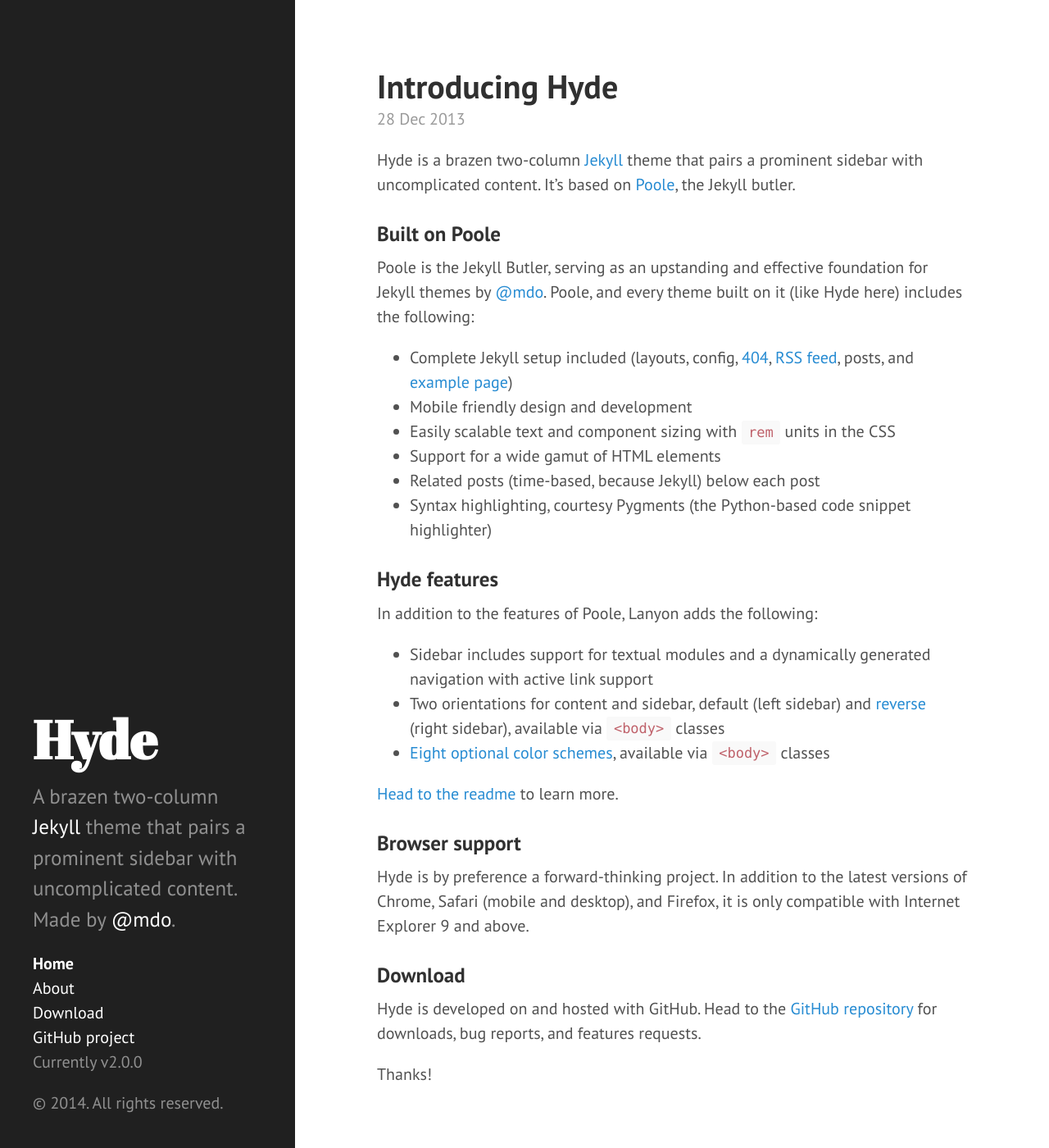
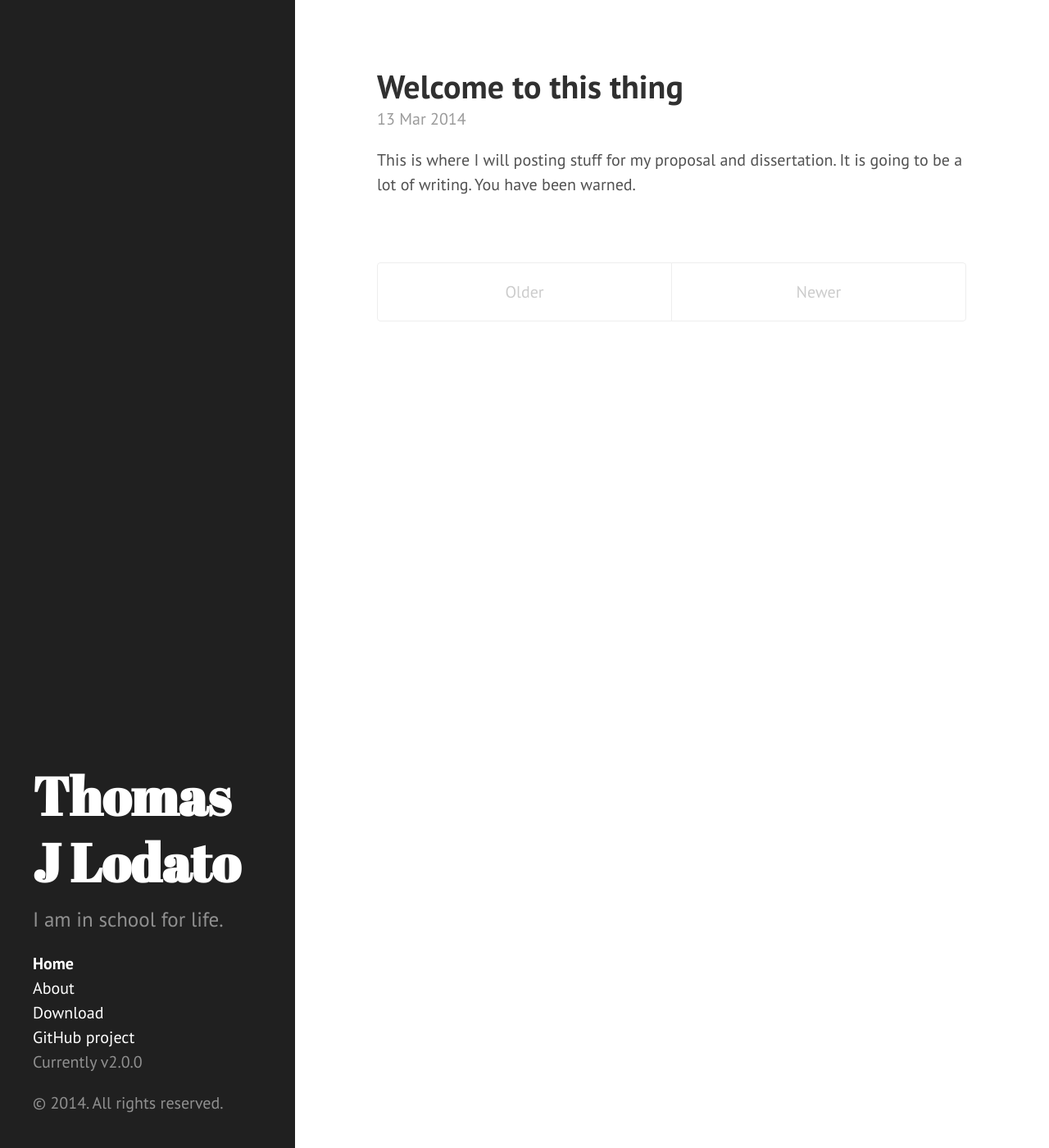
Before and after one commit to deathpillow/deathpillow.github.io, a Jekyll site: the page built from index.html, in a window 1280 px wide and 1400 px high. Shown: the whole window at 82% size. Built offline with Jekyll 4.4.1, drawn with Linux system fonts in a browser that asks for light colours; Markdown is read by kramdown in place of the engine named in the settings; the list of posts is cut into pages by our own code; some of the changed text lies outside the part shown.

Commit message:
Making this my own

```diff
--- a/_config.yml
+++ b/_config.yml
@@ -6,13 +6,13 @@ pygments:         true
 permalink:        pretty
 
 # Setup
-title:            Hyde
-tagline:          'A Jekyll theme'
-description:      'A brazen two-column <a href="http://jekyllrb.com" target="_blank">Jekyll</a> theme that pairs a prominent sidebar with uncomplicated content. Made by <a href="https://twitter.com/mdo" target="_blank">@mdo</a>.'
-url:              http://hyde.getpoole.com
+title:            Thomas J Lodato
+tagline:          'Design Researcher & PhD Student'
+description:      'I am in school for life.'
+url:              http://deathpillow.github.io
 
 author:
-  name:           'Mark Otto'
+  name:           'Thomas James Lodato'
   url:            https://twitter.com/mdo
 
 paginate:         5
--- a/_posts/2012-02-06-whats-jekyll.md
+++ /dev/null
@@ -1,12 +0,0 @@
----
-layout: post
-title: What's Jekyll?
----
-
-[Jekyll](http://jekyllrb.com) is a static site generator, an open-source tool for creating simple yet powerful websites of all shapes and sizes. From [the project's readme](https://github.com/mojombo/jekyll/blob/master/README.markdown):
-
-  > Jekyll is a simple, blog aware, static site generator. It takes a template directory [...] and spits out a complete, static website suitable for serving with Apache or your favorite web server. This is also the engine behind GitHub Pages, which you can use to host your project’s page or blog right here from GitHub.
-
-It's an immensely useful tool and one we encourage you to use here with Hyde.
-
-Find out more by [visiting the project on GitHub](https://github.com/mojombo/jekyll).
--- a/_posts/2012-02-07-example-content.md
+++ /dev/null
@@ -1,55 +0,0 @@
----
-layout: post
-title: Example content
----
-
-This blog post shows a few different types of content that's supported and styled with Hyde. Basic typography, images, and code are all supported.
-
------
-
-Cum sociis natoque penatibus et magnis <a href="#">dis parturient montes</a>, nascetur ridiculus mus. Aenean eu leo quam. Pellentesque ornare sem lacinia quam venenatis vestibulum. Sed posuere consectetur est at lobortis. Cras mattis consectetur purus sit amet fermentum.
-
-> Curabitur blandit tempus porttitor. **Nullam quis risus eget urna mollis** ornare vel eu leo. Nullam id dolor id nibh ultricies vehicula ut id elit.
-
-Etiam porta *sem malesuada magna* mollis euismod. Cras mattis consectetur purus sit amet fermentum. Aenean lacinia bibendum nulla sed consectetur.
-
-## Heading
-
-Vivamus sagittis lacus vel augue laoreet rutrum faucibus dolor auctor. Duis mollis, est non commodo luctus, nisi erat porttitor ligula, eget lacinia odio sem nec elit. Morbi leo risus, porta ac consectetur ac, vestibulum at eros.
-
-### Sub-heading
-
-Cum sociis natoque penatibus et magnis dis parturient montes, nascetur ridiculus mus.
-
-{% highlight js %}
-// Example can be run directly in your JavaScript console
-
-// Create a function that takes two arguments and returns the sum of those arguments
-var adder = new Function("a", "b", "return a + b");
-
-// Call the function
-adder(2, 6);
-// > 8
-{% endhighlight %}
-
-Aenean lacinia bibendum nulla sed consectetur. Etiam porta sem malesuada magna mollis euismod. Fusce dapibus, tellus ac cursus commodo, tortor mauris condimentum nibh, ut fermentum massa.
-
-### Sub-heading
-
-Cum sociis natoque penatibus et magnis dis parturient montes, nascetur ridiculus mus. Aenean lacinia bibendum nulla sed consectetur. Etiam porta sem malesuada magna mollis euismod. Fusce dapibus, tellus ac cursus commodo, tortor mauris condimentum nibh, ut fermentum massa justo sit amet risus.
-
-* Praesent commodo cursus magna, vel scelerisque nisl consectetur et.
-* Donec id elit non mi porta gravida at eget metus.
-* Nulla vitae elit libero, a pharetra augue.
-
-Donec ullamcorper nulla non metus auctor fringilla. Nulla vitae elit libero, a pharetra augue.
-
-1. Vestibulum id ligula porta felis euismod semper.
-2. Cum sociis natoque penatibus et magnis dis parturient montes, nascetur ridiculus mus.
-3. Maecenas sed diam eget risus varius blandit sit amet non magna.
-
-Cras mattis consectetur purus sit amet fermentum. Sed posuere consectetur est at lobortis.
-
------
-
-Want to see something else added? <a href="https://github.com/mdo/hyde/issues/new">Open an issue.</a>
--- a/_posts/2013-12-28-introducing-hyde.md
+++ /dev/null
@@ -1,37 +0,0 @@
----
-layout: post
-title: Introducing Hyde
----
-
-Hyde is a brazen two-column [Jekyll](http://jekyllrb.com) theme that pairs a prominent sidebar with uncomplicated content. It's based on [Poole](http://getpoole.com), the Jekyll butler.
-
-### Built on Poole
-
-Poole is the Jekyll Butler, serving as an upstanding and effective foundation for Jekyll themes by [@mdo](https://twitter.com/mdo). Poole, and every theme built on it (like Hyde here) includes the following:
-
-* Complete Jekyll setup included (layouts, config, [404](/404), [RSS feed](/atom.xml), posts, and [example page](/about))
-* Mobile friendly design and development
-* Easily scalable text and component sizing with `rem` units in the CSS
-* Support for a wide gamut of HTML elements
-* Related posts (time-based, because Jekyll) below each post
-* Syntax highlighting, courtesy Pygments (the Python-based code snippet highlighter)
-
-### Hyde features
-
-In addition to the features of Poole, Lanyon adds the following:
-
-* Sidebar includes support for textual modules and a dynamically generated navigation with active link support
-* Two orientations for content and sidebar, default (left sidebar) and [reverse](https://github.com/poole/lanyon#reverse-layout) (right sidebar), available via `<body>` classes
-* [Eight optional color schemes](https://github.com/poole/hyde#themes), available via `<body>` classes
-
-[Head to the readme](https://github.com/poole/hyde#readme) to learn more.
-
-### Browser support
-
-Hyde is by preference a forward-thinking project. In addition to the latest versions of Chrome, Safari (mobile and desktop), and Firefox, it is only compatible with Internet Explorer 9 and above.
-
-### Download
-
-Hyde is developed on and hosted with GitHub. Head to the <a href="https://github.com/poole/hyde">GitHub repository</a> for downloads, bug reports, and features requests.
-
-Thanks!
--- /dev/null
+++ b/_posts/2014-03-13-wait-for-it.md
@@ -0,0 +1,6 @@
+---
+layout: post
+title: Welcome to this thing
+---
+
+This is where I will posting stuff for my proposal and dissertation. It is going to be a lot of writing. You have been warned.
--- a/about.md
+++ b/about.md
@@ -4,27 +4,11 @@ title: About
 ---
 
 <p class="message">
-  Hey there! This page is included as an example. Feel free to customize it for your own use upon downloading. Carry on!
+  Hi! My name is Thomas.
 </p>
 
-In the novel, *The Strange Case of Dr. Jeykll and Mr. Hyde*, Mr. Poole is Dr. Jekyll's virtuous and loyal butler. Similarly, Poole is an upstanding and effective butler that helps you build Jekyll themes. It's made by [@mdo](https://twitter.com/mdo).
+I am a doctoral student (soon to be candidate) in Digital Media at Georgia Institute of Technology. For the time being my work is scattered: [personal site](http://theminutewaltz.com), [coroflot] (http://www.coroflot.com/theminutewaltz), and [studio site] (http://publicdesignworkshop.net)
 
-There are currently two themes built on Poole:
+## Areas of Study
 
-* [Hyde](http://hyde.getpoole.com)
-* [Lanyon](http://lanyon.getpoole.com)
-
-Learn more and contribute on [GitHub](https://github.com/poole).
-
-## Setup
-
-Some fun facts about the setup of this project include:
-
-* Built for [Jekyll](http://jekyllrb.com)
-* Developed on GitHub and hosted for free on [GitHub Pages](https://pages.github.com)
-* Coded with [Sublime Text 2](http://sublimetext.org), an amazing code editor
-* Designed and developed while listening to music like [Blood Bros Trilogy](https://soundcloud.com/maddecent/sets/blood-bros-series)
-
-Have questions or suggestions? Feel free to [open an issue on GitHub](https://github.com/poole/issues/new) or [ask me on Twitter](https://twitter.com/mdo).
-
-Thanks for reading!
+My work focuses on design: I study designers; I engage in design research; I design.
```
